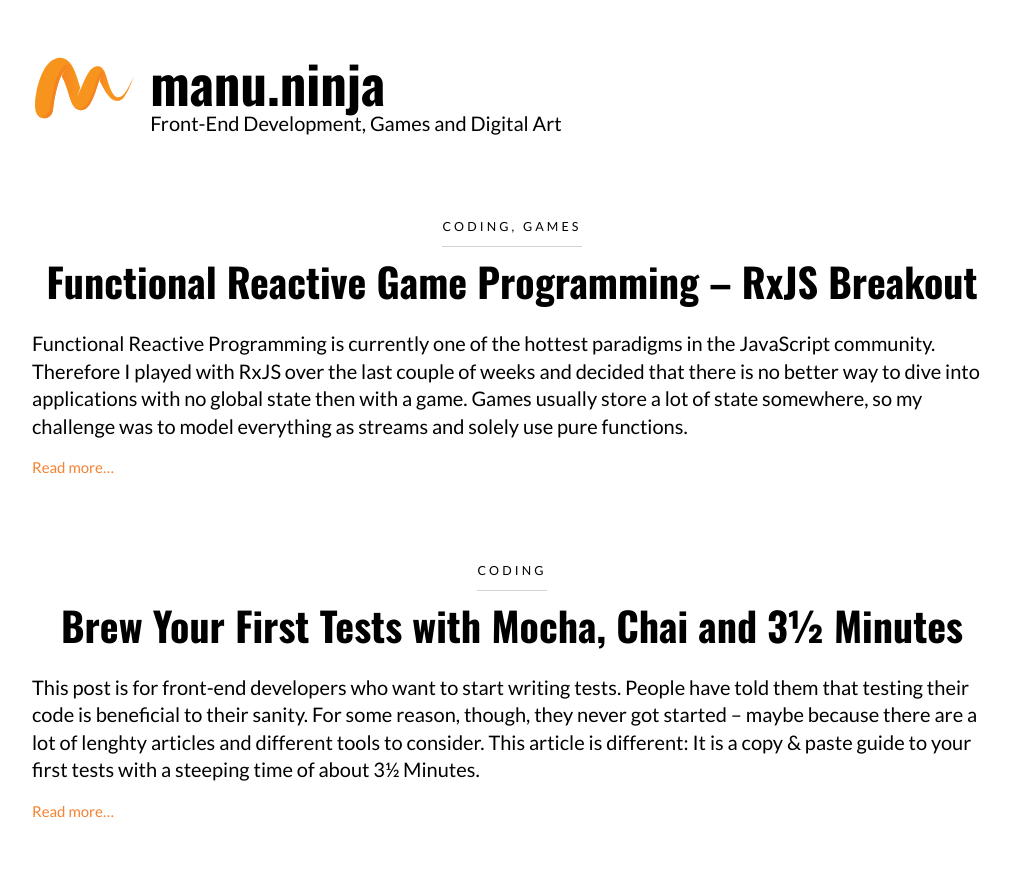
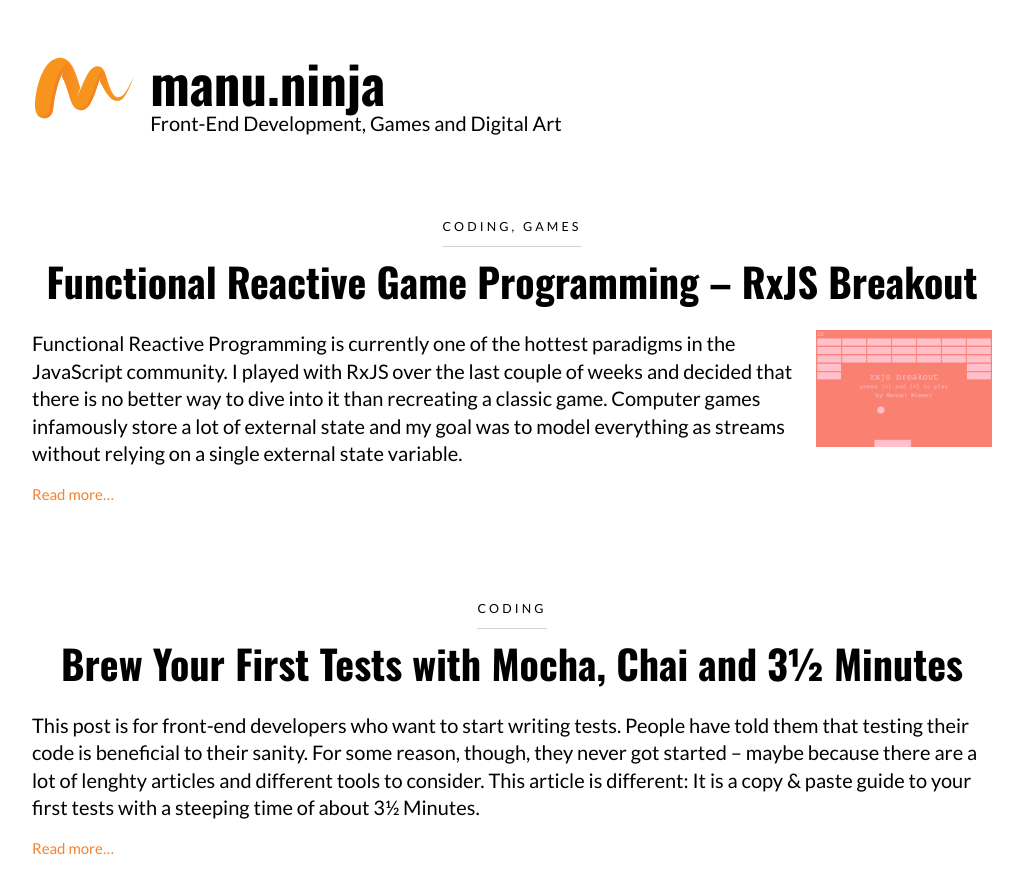
Before and after one commit to Lorti/manu.ninja, a Jekyll site: the page built from index.html, in a window 1280 px wide and 900 px high. Shown: the top 894 px of the window, without its empty margins (128-1151 px from the left). Built offline with Jekyll 4.4.1, drawn with Linux system fonts in a browser that asks for light colours; nearby versions of some CDN libraries.

Commit message:
proofreading

```diff
--- a/_posts/2016-04-14-functional-reactive-game-programming-rxjs-breakout.md
+++ b/_posts/2016-04-17-functional-reactive-game-programming-rxjs-breakout.md
@@ -1,30 +1,31 @@
 ---
 layout: post
 title:  Functional Reactive Game Programming – RxJS Breakout
-date:   2016-04-14
+date:   2016-04-17
 categories: [coding, games]
+thumbnail: /images/rxjs-breakout.png
 ---
 
-Functional Reactive Programming is currently one of the hottest paradigms in the JavaScript community. Therefore I played with RxJS over the last couple of weeks and decided that there is no better way to dive into applications with no global state then with a game. Games usually store a lot of state somewhere, so my challenge was to model everything as streams and solely use pure functions.
+Functional Reactive Programming is currently one of the hottest paradigms in the JavaScript community. I played with RxJS over the last couple of weeks and decided that there is no better way to dive into it than recreating a classic game. Computer games infamously store a lot of external state and my goal was to model everything as streams without relying on a single external state variable.
 
-This post shows my solutions as a complete beginner to RxJS so if you notice something odd please leave a message in the comments. If you want to use code snippets in your own game feel free to copy and paste, but please link your solution so I can maybe see a different approach to some problems.
+This post shares with you my approach as a complete beginner to RxJS so if you notice something odd please leave a message in the comments. If you want to use the code snippets in your own game feel free to copy and paste, but please link to your solution so I myself might benefit from looking at a different approach to a specific problem.
 
-The code is available on [GitHub](https://github.com/Lorti/rxjs-breakout) and you can play the game below. First focus the iFrame and then use your arrow keys. Yup, doesn't work on mobile, but so did the original Cab! There is sound as well, so be wary not to shock your colleagues.
+The code is available on [GitHub](https://github.com/Lorti/rxjs-breakout) and you can play the game in the [CodePen](http://codepen.io/Lorti/pen/JXpgBb) below. Focus the iFrame and then use your arrow keys. Yup, doesn't work on mobile, but so did the original Cab! There is sound as well, so be wary not to shock your colleagues.
 
 <p data-height="480" data-theme-id="0" data-slug-hash="JXpgBb" data-default-tab="result" data-user="Lorti" class='codepen'></p>
 <script async src="//assets.codepen.io/assets/embed/ei.js"></script>
 
 ## Everything is a stream
 
-You may have seen Andre Staltz's tutorial gist [The introduction to Reactive Programming you've been missing](https://gist.github.com/staltz/868e7e9bc2a7b8c1f754). So to follow his mantra I tried to model everything in the game as a stream. I assume that you are familiar with the classic [Atari Breakout](https://en.wikipedia.org/wiki/Breakout_(video_game)) game. All the player can do is move his paddle. So how do we represent the player input as a stream?
+You may have seen Andre Staltz's tutorial gist [The introduction to Reactive Programming you've been missing](https://gist.github.com/staltz/868e7e9bc2a7b8c1f754). To follow his mantra I've tried to model everything in the game as a stream. I assume that you are familiar with the classic [Atari Breakout](https://en.wikipedia.org/wiki/Breakout_(video_game)) game. All the player can do is to move his paddle. So how do we represent the player input as a stream?
 
 ## Input Stream
 
-We are not only interested in the keypresses themselves but also in how long the key is hold to down. If the player holds the left key pressed the paddle moves to the left and vice versa.
+We are not only interested in the keys themselves but in how long the key is being hold down. If the player holds the left key pressed the paddle has to move to the left and vice versa.
 
-First we create an observable that returns all keyboard presses as a stream. Than in the next step we filter the events so that the stream only returns the `keyup`{:.js} and `keydown`{:.js} events of the left and right arrow keys. We then scan this stream and return a one-dimensional direction vector, which sounds sophisticated but is really just a value of `-1`{:.js}, `0`{:.js} or `1`{:.js}, indicating where the paddle should be heading.
+In the first step we create an observable that returns all keyboard events as a stream. Then in the next step we filter the events so that the stream only returns the `keyup`{:.js} and `keydown`{:.js} events of the left and right arrow keys. We then scan the stream and return a one-dimensional direction vector -- which sounds sophisticated but is really just a value of `-1`{:.js}, `0`{:.js} or `1`{:.js}, indicating where the paddle should be heading.
 
-The last thing we have to take care of is that the initial Observable returns a `keydown`{:.js} event every few milliseconds while you're holding the key. The `distinctUntilChanged()`{:.js} operator only pushes a new element down the stream if the element is different than before.
+The last thing we have to take care of is that the initial Observable returns a `keydown`{:.js} event every few milliseconds while you're holding the key. The `distinctUntilChanged()`{:.js} operator enables us to push a new element down the stream only if the element is different than the one before.
 
 ~~~ js
 const input$ = Rx.Observable
```
Also changed, not shown: other parts of _posts/2016-04-17-functional-reactive-game-programming-rxjs-breakout.md (+5 -5 lines), images/rxjs-breakout.png (added).
